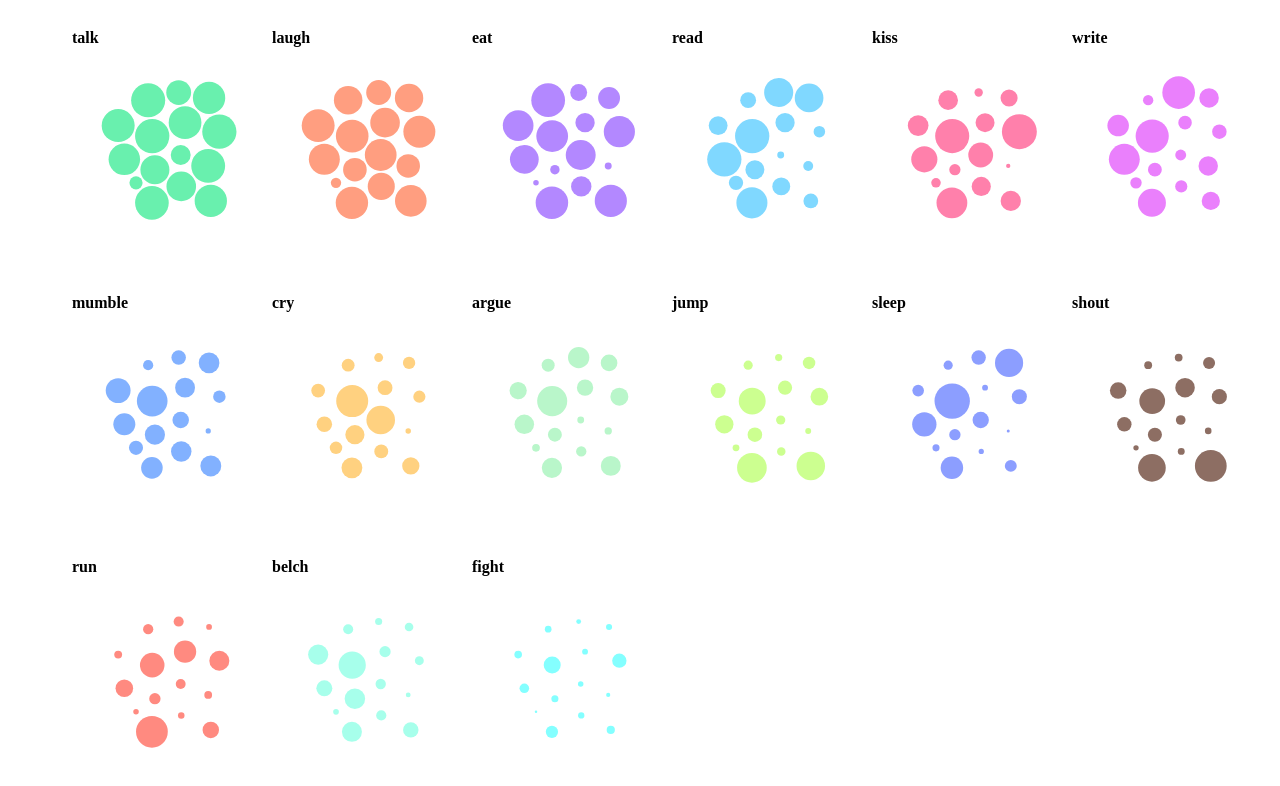
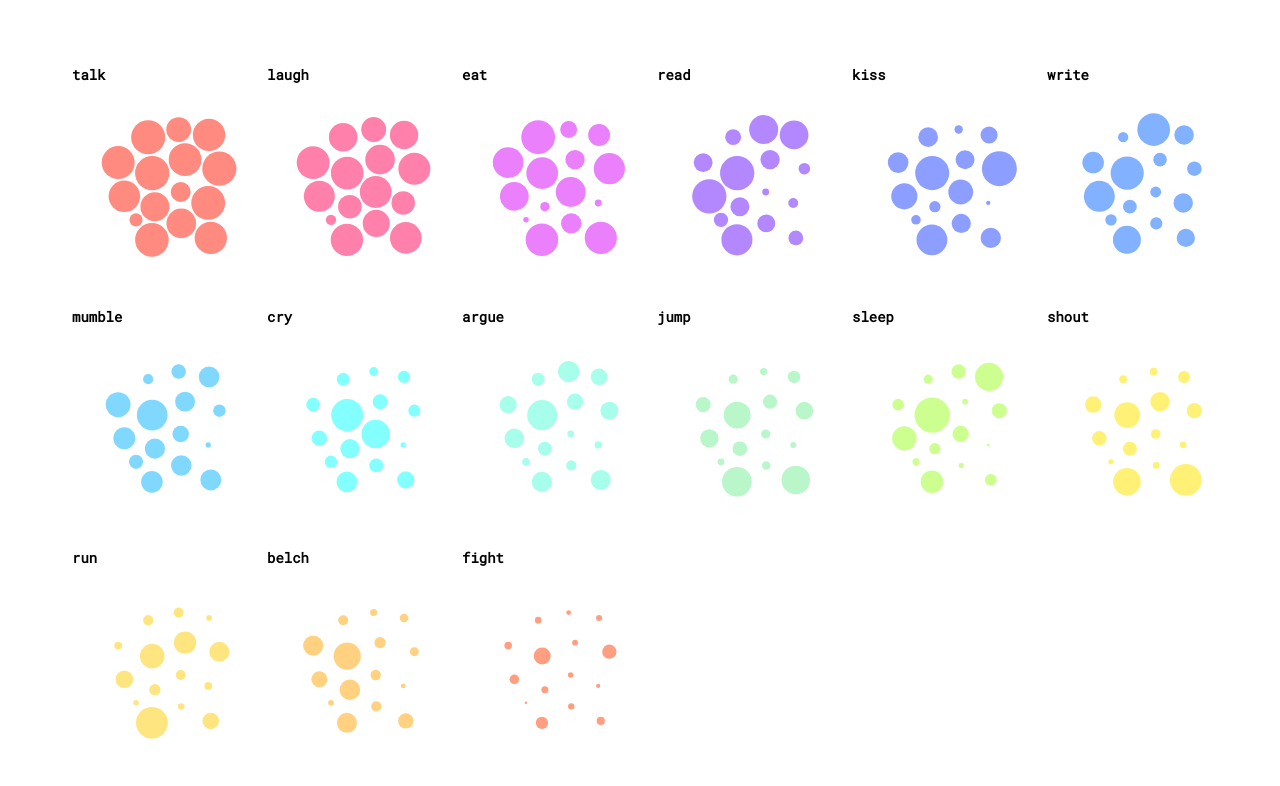
Before and after one commit to jaredrooprai/appropriate-behavior-visualization, a website: page docs/index.html in a window 1280 px wide. Drawn offline with nearby package versions, Linux system fonts and the light colour scheme.

Commit message:
style changes

```diff
--- a/docs/app.css
+++ b/docs/app.css
@@ -1,11 +1,22 @@
 h4 {
-   display:inline-block;
-   align-items: center;
-   max-width: 200px;
-   min-width: 200px;
+  margin-right: -5px;
+  font-family: "Roboto Mono", Times, serif;
+  font-size: 14px;
+  display:inline-block;
+  align-items: center;
+  max-width: 200px;
+  min-width: 200px;
+  max-height: 200px;
+  min-height: 200px;
+  z-index: 900;
+
+}
+.svg{
+  z-index: 950;
 
 }
 .grid{
   position: fixed;
+  padding-top: 3%;
   padding-left: 5%;
 }
--- a/docs/app.js
+++ b/docs/app.js
@@ -4,21 +4,21 @@
   d3.json("BehaviorAppropriatenessMeanData.json", function (data)
   {
 
-    chart("talk", "#69F0AE");
-    chart("laugh", "#FF9E80");
-    chart("eat", "#B388FF");
-    chart("read", "#80D8FF");
-    chart("kiss", "#FF80AB");
-    chart("write", "#EA80FC");
-    chart("mumble", "#82B1FF");
-    chart("cry", "#FFD180");
-    chart("argue", "#B9F6CA");
-    chart("jump", "#CCFF90");
-    chart("sleep", "#8C9EFF");
-    chart("shout", "#8D6E63");
-    chart("run", "#FF8A80");
-    chart("belch", "#A7FFEB");
-    chart("fight", "#84FFFF");
+    chart("talk", "#FF8A80");
+    chart("laugh", "#FF80AB");
+    chart("eat", "#EA80FC");
+    chart("read", "#B388FF");
+    chart("kiss", "#8C9EFF");
+    chart("write", "#82B1FF");
+    chart("mumble", "#80D8FF");
+    chart("cry", "#84FFFF");
+    chart("argue", "#A7FFEB");
+    chart("jump", "#B9F6CA");
+    chart("sleep", "#CCFF90");
+    chart("shout", "#FFF176");
+    chart("run", "#FFE57F");
+    chart("belch", "#FFD180");
+    chart("fight", "#FF9E80");
 
 
     function chart( category, color,) {
--- a/docs/index.html
+++ b/docs/index.html
@@ -5,6 +5,7 @@
   <meta charset="UTF-8">
   <meta name="theme-color" content="#ECEFF1">
   <link rel="stylesheet" href="app.css" />
+  <link href="https://fonts.googleapis.com/css?family=Roboto+Mono" rel="stylesheet">
   <title>Appropriate Behavior Visualization</title>
 </head>
 
```
